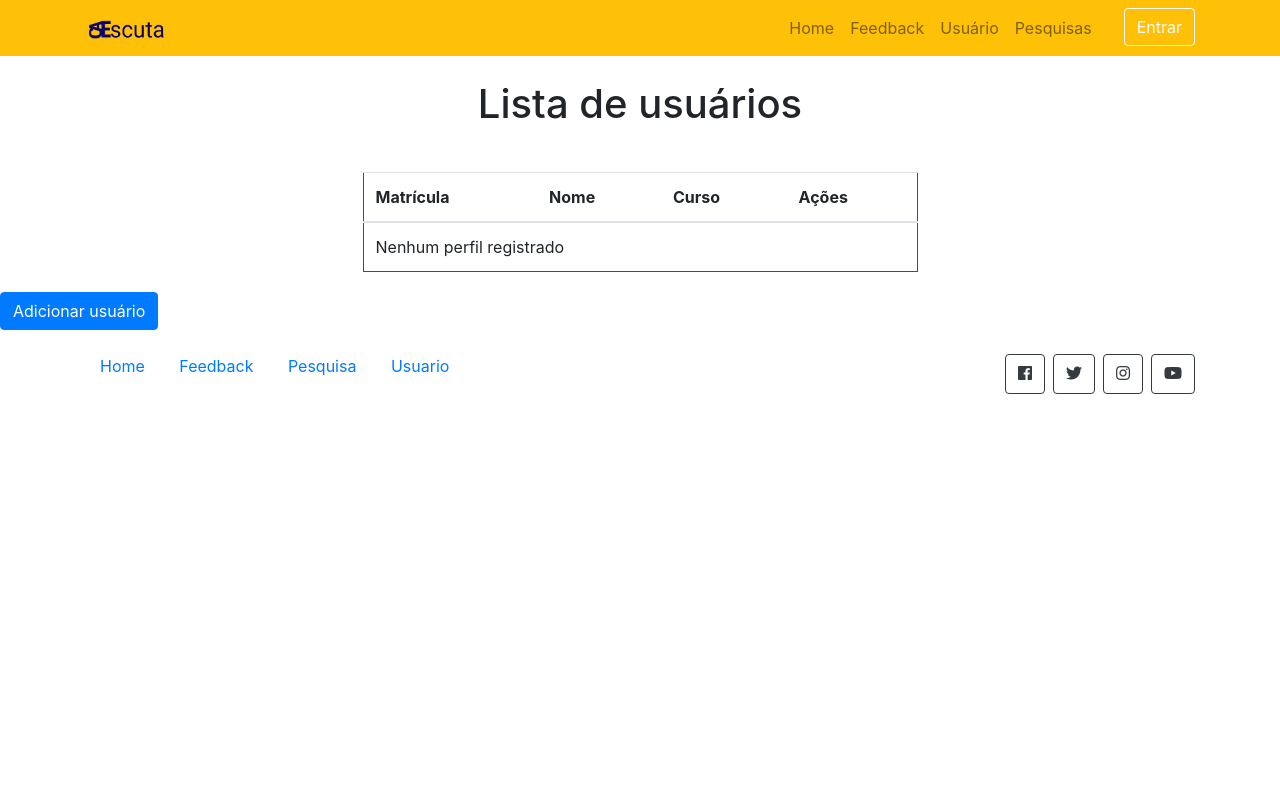
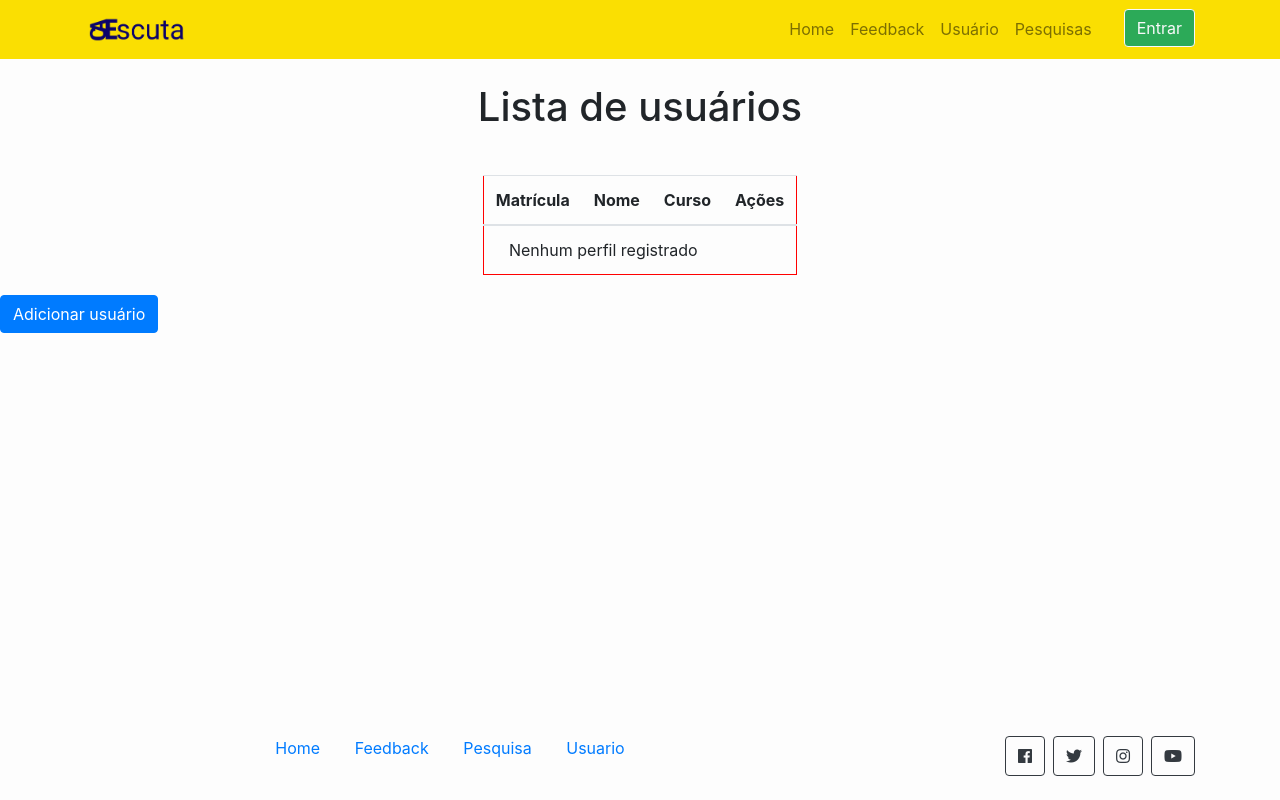
Before and after one commit to christalfepe/caescuta, a Django app: template usuarios/templates/usuario.html in a window 1280 px wide. Run offline with Django 3.2, Linux system fonts and the light colour scheme; the template is opened without the code that fills it, so the values that code supplies are empty; some libraries are stand-ins or nearby versions.

Commit message:
Upload do projeto

```diff
--- a/cadastro/templates/home.html
+++ b/cadastro/templates/home.html
@@ -12,7 +12,7 @@
 </div>
 
 <div class="container justify-content-center">
-    <div>
+    <div style="display: grid; border-radius: 5px !important; grid-template-columns: 600px; justify-items: center; justify-content: center; align-items: center;">
         <a href="listar/espaco/" class="btn btn-primary col-8">Espaços</a>
         <a href="listar/disciplina/" class="btn btn-primary col-8">Disciplinas</a>
         <a href="listar/curso/" class="btn btn-primary col-8">Curso</a>
--- a/templates/_cabecalho.html
+++ b/templates/_cabecalho.html
@@ -4,7 +4,7 @@
         <div class="container">
 
           <a href="#" class="navbar-brand">
-            <img src="{% static 'img/caesc.png' %}" width="80">
+            <img src="{% static 'img/caesc.png' %}" width="100">
           </a>
 
           <button class="navbar-toggler" data-toggle="collapse" data-target="#nav-principal">
--- a/templates/base.html
+++ b/templates/base.html
@@ -21,7 +21,7 @@
 
     <title>CAEscuta - {% block titulo %} {% endblock %}</title>
   </head>
-  <body>
+  <body style="background: #fdfdfd">
 
     {% include '_cabecalho.html' %}
 
--- a/templates/static/css/estilo.css
+++ b/templates/static/css/estilo.css
@@ -8,18 +8,35 @@
 	border-bottom: 1px solid #e5e5e5;
 }
 
+footer{
+    position: absolute;
+    bottom: 0;
+    width: 100%;
+    height: 2.5rem;
+}
+
 footer p a {
 	margin: 5px 15px;
 }
 
+p{
+    text-align: center;
+}
+
+h1{
+    text-align: center!important;
+}
+
 .table-responsive{
-  width: 100% !important;
+    width: 100% !important;
 }
 
 .table {
     border: 1px solid red;
-    width: 50% !important; /*Importante manter o !important rs */
+    width: auto !important; /*Importante manter o !important rs */
     margin: auto;
+    text-align: center!important;
+    justify-items: center !important;
 }
 
 .table-status {
@@ -28,6 +45,40 @@ footer p a {
 }
 
 .btn {
-    display: inline-block !important;
+    display: inline-flex !important;
     text-align: center;
+    justify-content: center;
+    align-items: center;
+
 }
+
+.body{
+    background: #393939;
+}
+
+.container{
+    justify-content: center !important;
+    align-items: center !important;
+}
+
+td{
+    justify-content: center!important;
+}
+
+.bg-warning{
+    background-color: #fadf02 !important;
+}
+
+.btn-outline-light{
+    background-color: #2caa58 !important;
+}
+
+.justify-content-center{
+    justify-content: center !important;
+    align-items: center !important;
+}
+
+.button{
+    text-align: center!important;
+    justify-items: center !important;
+}
--- a/usuarios/templates/usuario.html
+++ b/usuarios/templates/usuario.html
@@ -25,7 +25,7 @@
             <td>{{perfil.matricula}}</td>
             <td>{{perfil.nome}}</td>
             <td>{{perfil.curso}}</td>
-              <td>
+              <td style="width: 300px; text-align: center!important; justify-items: center !important;">
                 <a class="btn btn-primary col-3">Editar</a>
                 <a class="btn btn-primary col-3">Ver</a>
               </td>
```
